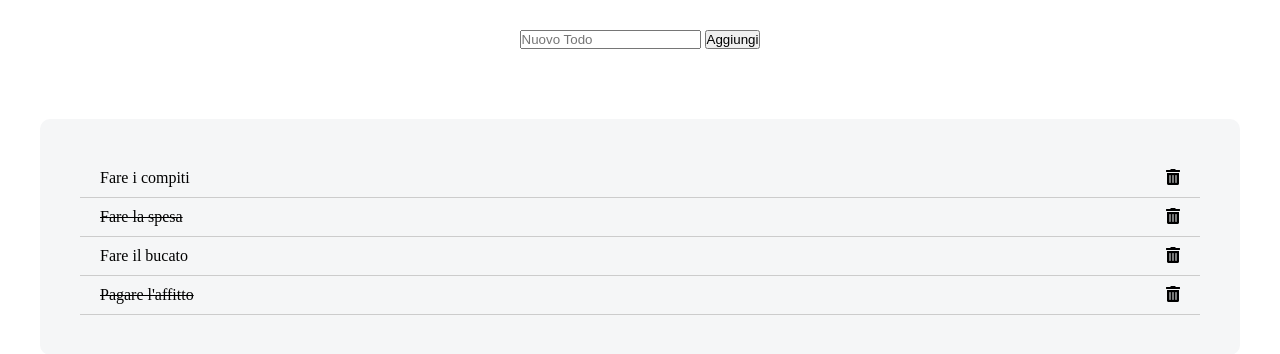
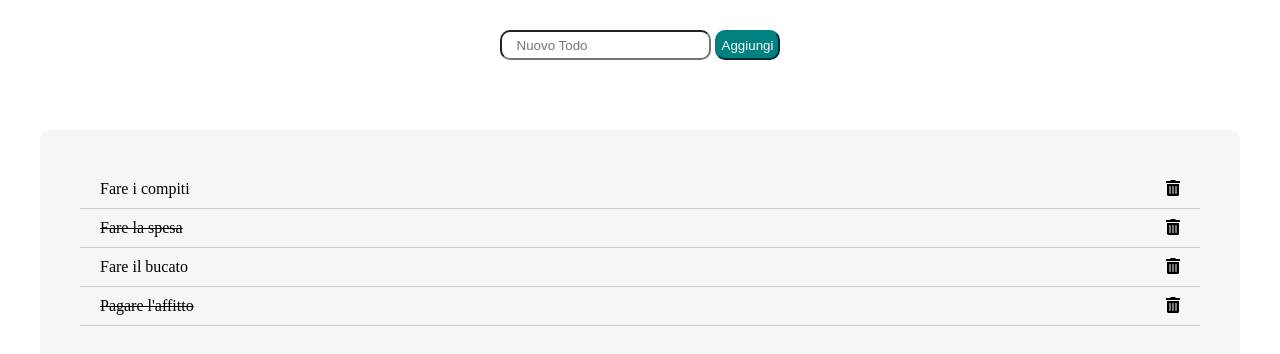
Before and after one commit to 25Simone/vue-todolist, a plain HTML site: page index.html in a window 1280 px wide. Drawn offline with nearby package versions, Linux system fonts and the light colour scheme.

Commit message:
Bonus 2 completato

```diff
--- a/css/style.css
+++ b/css/style.css
@@ -30,3 +30,16 @@ li{
     text-align: center;
     padding: 30px;
 }
+.add-item-area input{
+    height: 30px;
+    padding: 10px 15px;
+    border-radius: 10px;
+}
+.add-item-area button{
+    background: teal;
+    height: 30px;
+    color: #fff;
+    border-radius: 10px;
+    padding: 5px;
+    border-color: teal;
+}
--- a/index.html
+++ b/index.html
@@ -19,7 +19,7 @@
         <div class="list-container">
             <ul>
                 <li v-for='(item, i) in todo'>
-                    <span :class="item.done ? 'item-done' : ''">{{item.text}}</span>
+                    <span @click='itemDone(i)' :class="item.done ? 'item-done' : ''">{{item.text}}</span>
                     <i @click='removeItem(i)' class="fas fa-trash-alt"></i>
                 </li>
             </ul>
--- a/js/script.js
+++ b/js/script.js
@@ -37,5 +37,8 @@ new Vue({
             this.todo.push(newItem);
             this.newItemText = '';
         },
+        itemDone: function(index) {
+            this.todo[index].done = !this.todo[index].done;
+        }
     },
 });
```
